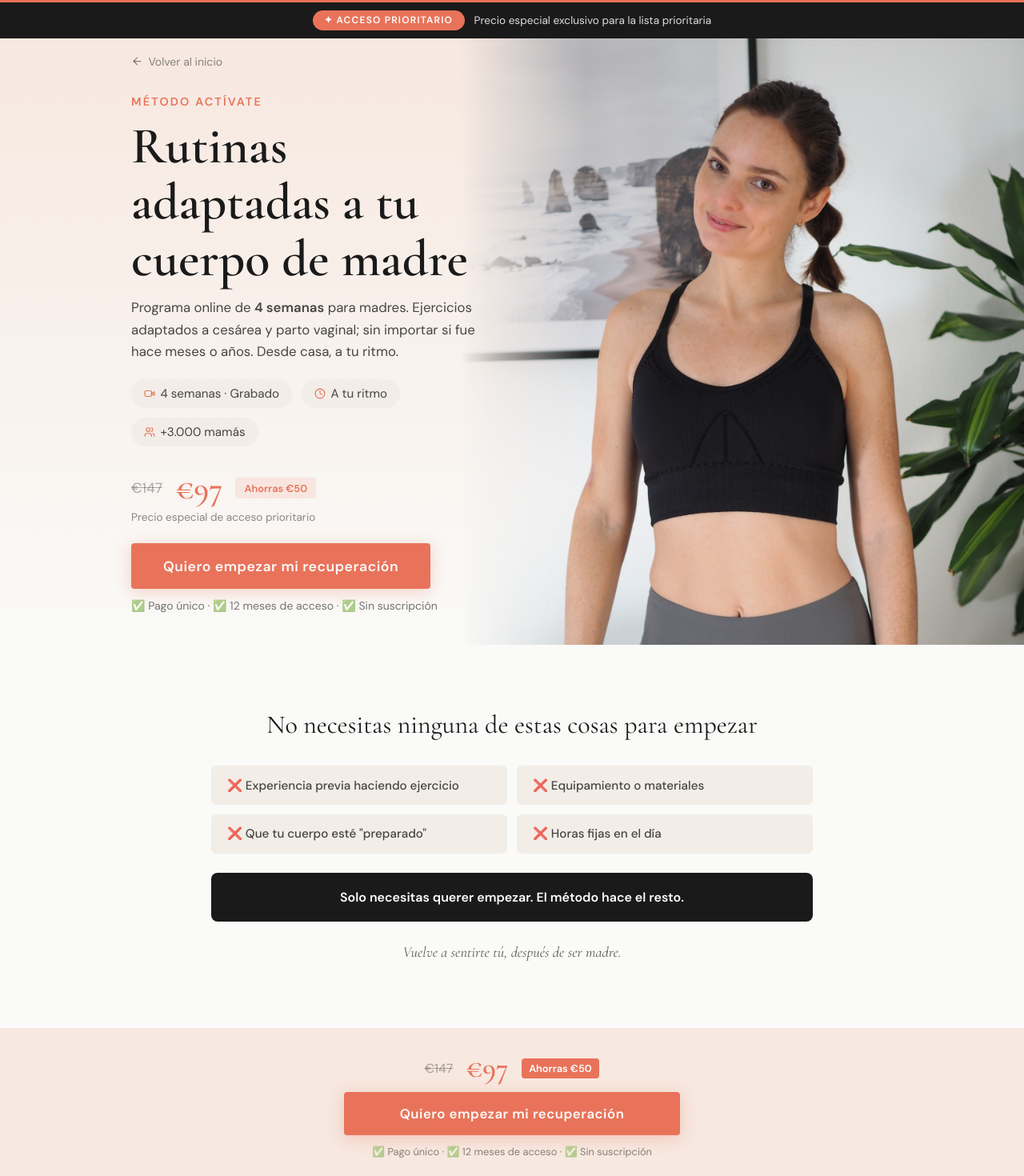
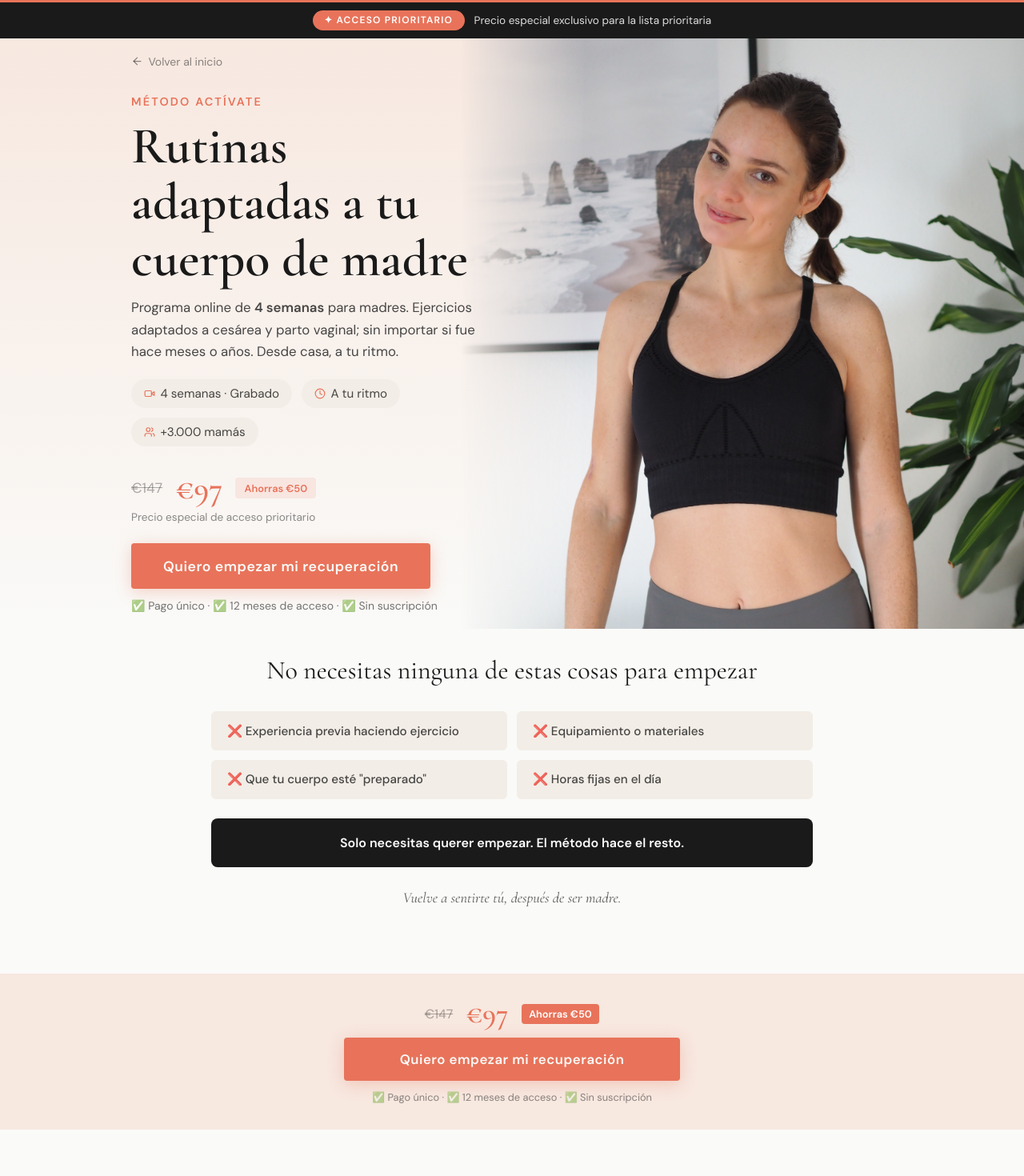
Before and after one commit to susanaaresla-lab/esencial-susana, a React (Create React App) app: page /acceso-prioritario in a window 1280 px wide. Shown: the top 1470 px of the page at 80% size. Built offline with nearby package versions, Linux system fonts and the light colour scheme.

Commit message:
Reducir espacio entre hero y sección de objeciones

```diff
--- a/src/pages/ActivateListaEsperaPage.js
+++ b/src/pages/ActivateListaEsperaPage.js
@@ -127,7 +127,7 @@ export default function ActivateListaEsperaPage() {
         <div className="hero-photo-bleed">
           <img src="/images/susana-hero.JPG" alt="Susana Ares — Método Esencial Madre Actívate" />
         </div>
-        <div className="container-mid" style={{ position: 'relative', zIndex: 2, paddingTop: '1.25rem', paddingBottom: '2.5rem' }}>
+        <div className="container-mid" style={{ position: 'relative', zIndex: 2, paddingTop: '1.25rem', paddingBottom: '1.25rem' }}>
           <div className="hero-text-wrap">
             <button className="btn-back" style={{ marginBottom: '2rem' }} onClick={goBack}>
               <ArrowLeft size={15} /> Volver al inicio
@@ -162,7 +162,7 @@ export default function ActivateListaEsperaPage() {
       </section>
 
       {/* ── OBJECIONES ELIMINADAS ── */}
-      <section className="section" style={{ background: 'var(--white)' }}>
+      <section className="section" style={{ background: 'var(--white)', paddingTop: '2rem' }}>
         <div className="container-narrow">
           <div className="text-center" style={{ marginBottom: '2rem' }}>
             <h2 className="t-serif" style={{ fontSize: 'clamp(1.5rem, 3vw, 2rem)', color: 'var(--black)', fontWeight: 400 }}>
```
